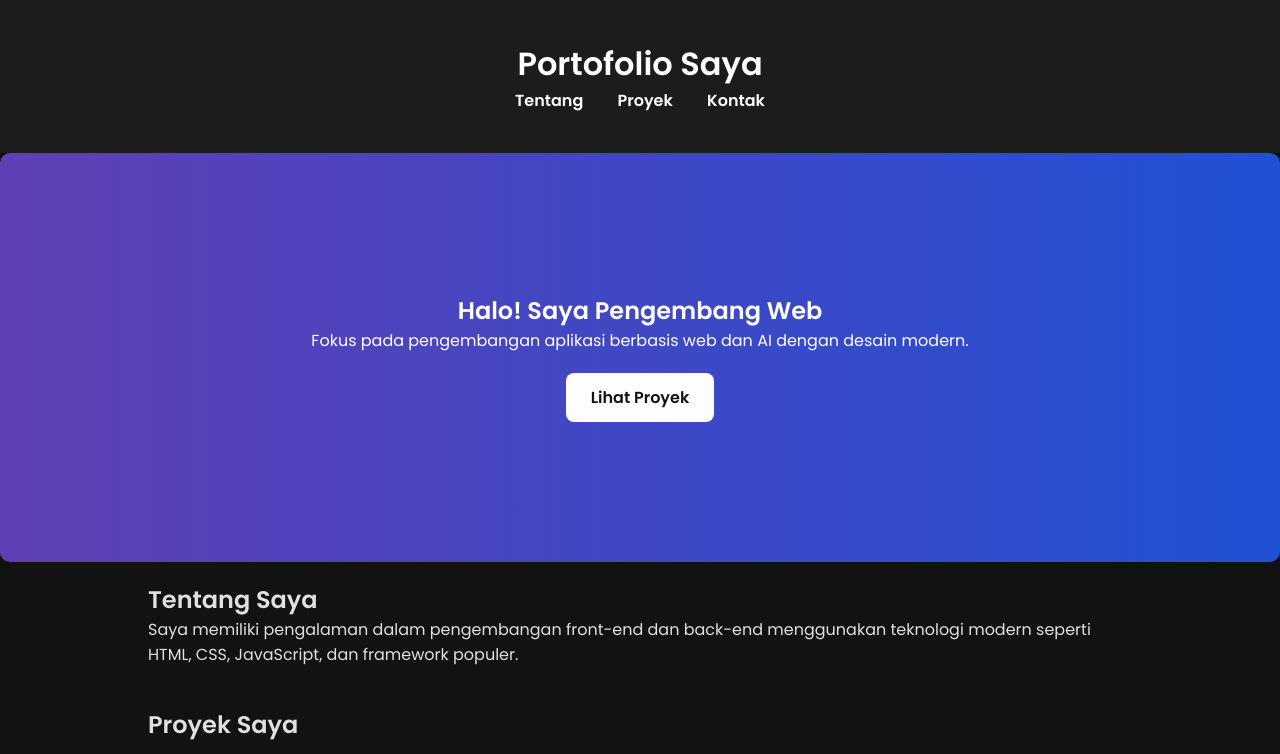
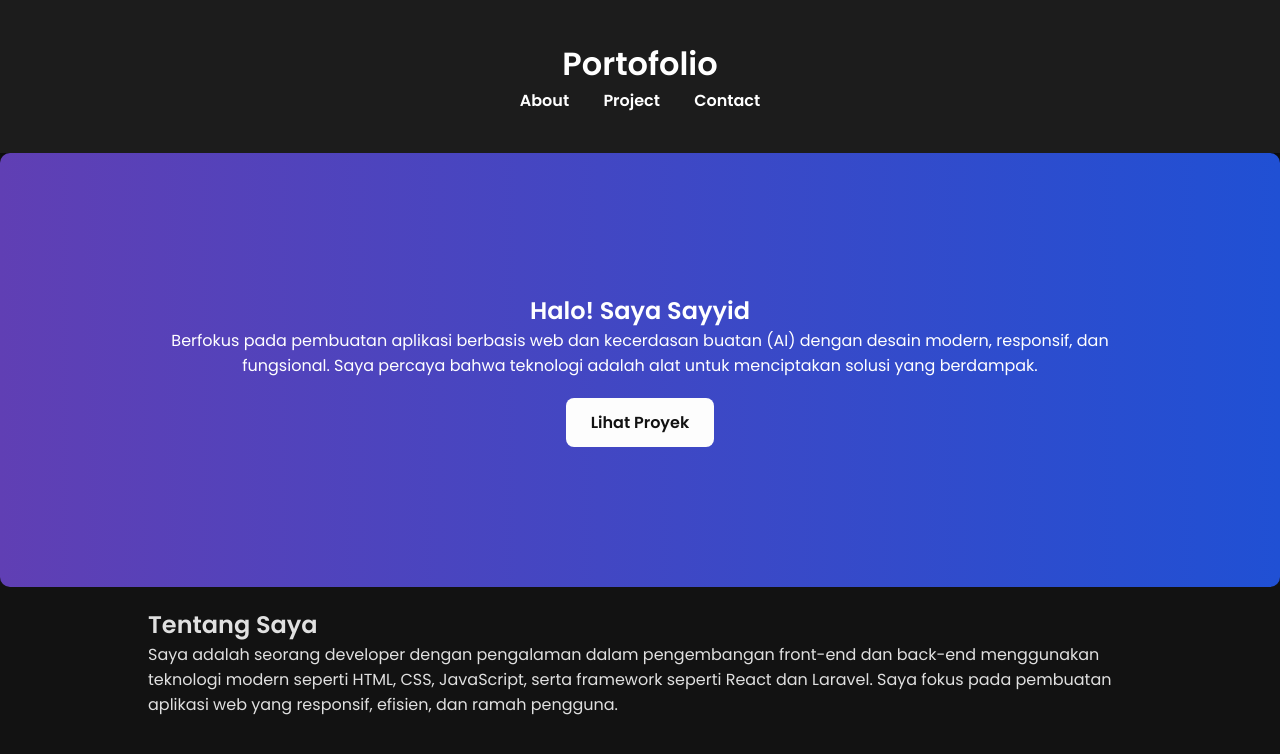
Before and after one commit to sayyyidi1212/portofolio_porsonal-, a plain HTML site: page portofolio_saya/index.html in a window 1280 px wide. Shown: the top 754 px of the page. Drawn offline with Linux system fonts and the light colour scheme.

Commit message:
feat : update index

```diff
--- a/portofolio_saya/index.html
+++ b/portofolio_saya/index.html
@@ -10,12 +10,12 @@
 <body>
     <header>
         <div class="container">
-            <h1>Portofolio Saya</h1>
+            <h1>Portofolio </h1>
             <nav>
                 <ul>
-                    <li><a href="#about">Tentang</a></li>
-                    <li><a href="#projects">Proyek</a></li>
-                    <li><a href="#contact">Kontak</a></li>
+                    <li><a href="#about">About</a></li>
+                    <li><a href="#projects">Project</a></li>
+                    <li><a href="#contact">Contact</a></li>
                 </ul>
             </nav>
         </div>
@@ -23,15 +23,15 @@
 
     <section id="hero">
         <div class="container">
-            <h2>Halo! Saya Pengembang Web</h2>
-            <p>Fokus pada pengembangan aplikasi berbasis web dan AI dengan desain modern.</p>
+            <h2>Halo! Saya Sayyid</h2>
+            <p>Berfokus pada pembuatan aplikasi berbasis web dan kecerdasan buatan (AI) dengan desain modern, responsif, dan fungsional. Saya percaya bahwa teknologi adalah alat untuk menciptakan solusi yang berdampak.</p>
             <a href="#projects" class="btn">Lihat Proyek</a>
         </div>
     </section>
 
     <section id="about" class="container">
         <h2>Tentang Saya</h2>
-        <p>Saya memiliki pengalaman dalam pengembangan front-end dan back-end menggunakan teknologi modern seperti HTML, CSS, JavaScript, dan framework populer.</p>
+        <p>Saya adalah seorang developer dengan pengalaman dalam pengembangan front-end dan back-end menggunakan teknologi modern seperti HTML, CSS, JavaScript, serta framework seperti React dan Laravel. Saya fokus pada pembuatan aplikasi web yang responsif, efisien, dan ramah pengguna.</p>
     </section>
 
     <section id="projects" class="container">
```
